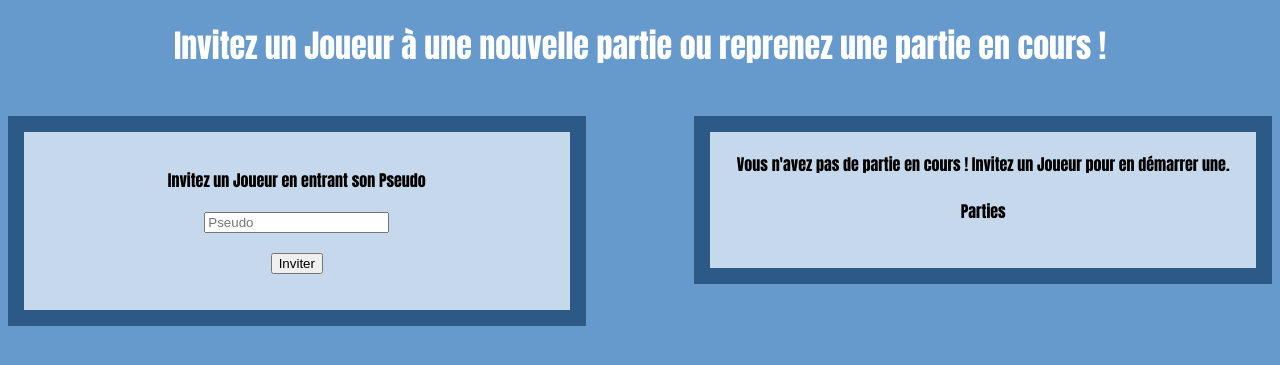
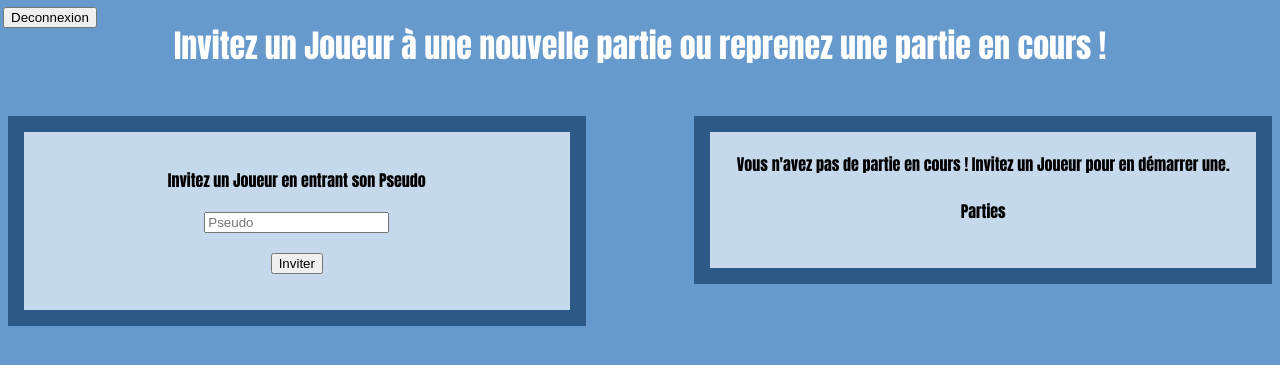
Before and after one commit to lilelvis98/BatailleDW1, a PHP site: page /jouer.php in a window 1280 px wide. Shown: the top 365 px of the page. Run offline with PHP 8.4, Linux system fonts and the light colour scheme; the visitor is signed in with stand-in values (Sample User, id 1); data that the repository does not hold is empty.

Commit message:
bouton deco

```diff
--- a/jeu/accueil.php
+++ b/jeu/accueil.php
@@ -30,5 +30,11 @@ session_start(); ?>
 			</form>
 
 		</div>
+
+		<div id="bouton_deco">
+			<form method='POST' action='./index.php'>
+				<input id="clidec" name="cliqueDeconnexion" type="submit" value="Deconnexion" class="deconnexion"/>
+			</form>
+		</div>
 	</body>
 </html>
--- a/jeu/css/style_normal.css
+++ b/jeu/css/style_normal.css
@@ -141,6 +141,19 @@ h1{
 	margin-left: 7%;
 }
 
+#bouton_deco
+{
+	position: fixed;
+	top: 3px;
+	left: 3px;
+}
+
+#bouton_deco :hover
+{
+	background-color:#ffffe6;
+	border-radius: 6px;
+}
+
 #tab_contacts
 {
 	float: right;
@@ -230,6 +243,9 @@ input[id=pseudoadv]{
 	border-color: #003d99;
 }
 
+input.deconnexion{
+}
+
 #GrillePerso
 {
 	border-collapse: 2px solid blue;
--- a/jeu/jouer.php
+++ b/jeu/jouer.php
@@ -100,6 +100,11 @@
 			</table>
 		</div>
 
+		<div id="bouton_deco">
+			<form method='POST' action='./index.php'>
+				<input id="clidec" name="cliqueDeconnexion" type="submit" value="Deconnexion" class="deconnexion"/>
+			</form>
+		</div>
 
 	</body>
 </html>
```
Also changed, not shown: jeu/fonctions_index.php (+18 -0 lines), jeu/index.php (+10 -2 lines).
